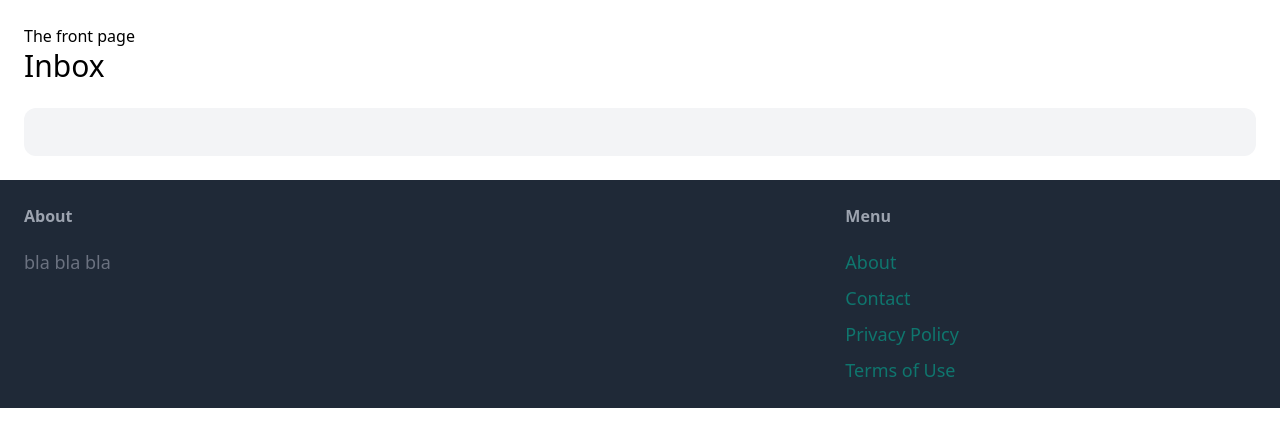
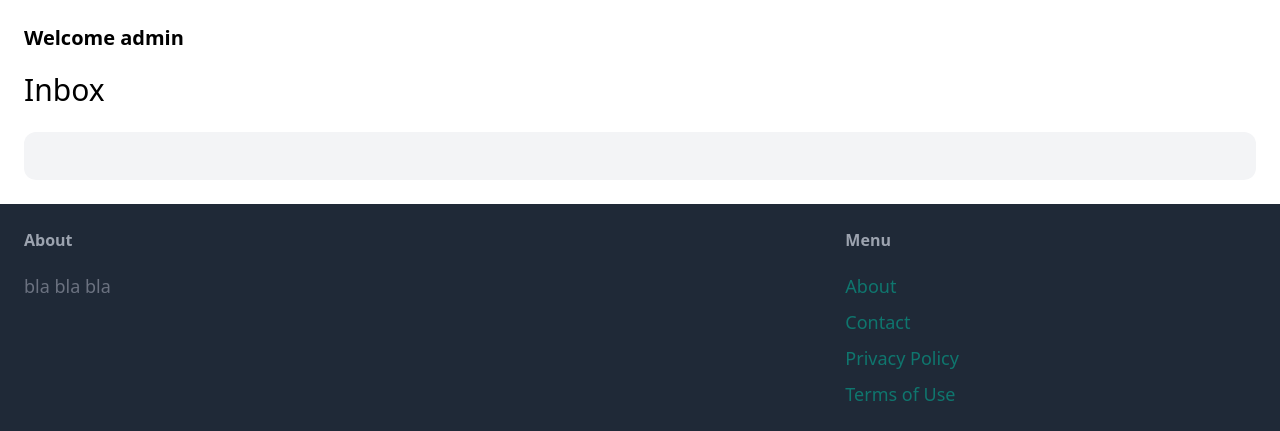
Before and after one commit to Pylyric61/Django_Backend_E_Commerce_Website, a Django app: page /conversation/ in a window 1280 px wide. Shown: the part 77-508 px from the top of the page. Run offline with Django 4.2, Linux system fonts and the light colour scheme; a user stored in the database is signed in; data comes from the database, SQL or seed files in the repository; tables that the repository leaves empty hold one stand-in row (values such as "Sample post"); some libraries are stand-ins or nearby versions.

Commit message:
Updated with welcome message

```diff
--- a/core/templates/core/base.html
+++ b/core/templates/core/base.html
@@ -23,7 +23,9 @@
             </div>
         </nav>
         <div class="px-6 py-6">
-            <h1>The front page</h1>
+            {% if request.user.is_authenticated %}
+                <h1 class="mb-5 font-semibold text-xl text-black">Welcome {{user.username}}</h1>
+            {% endif %}
             {% block content %}
 
             {% endblock %}
```
